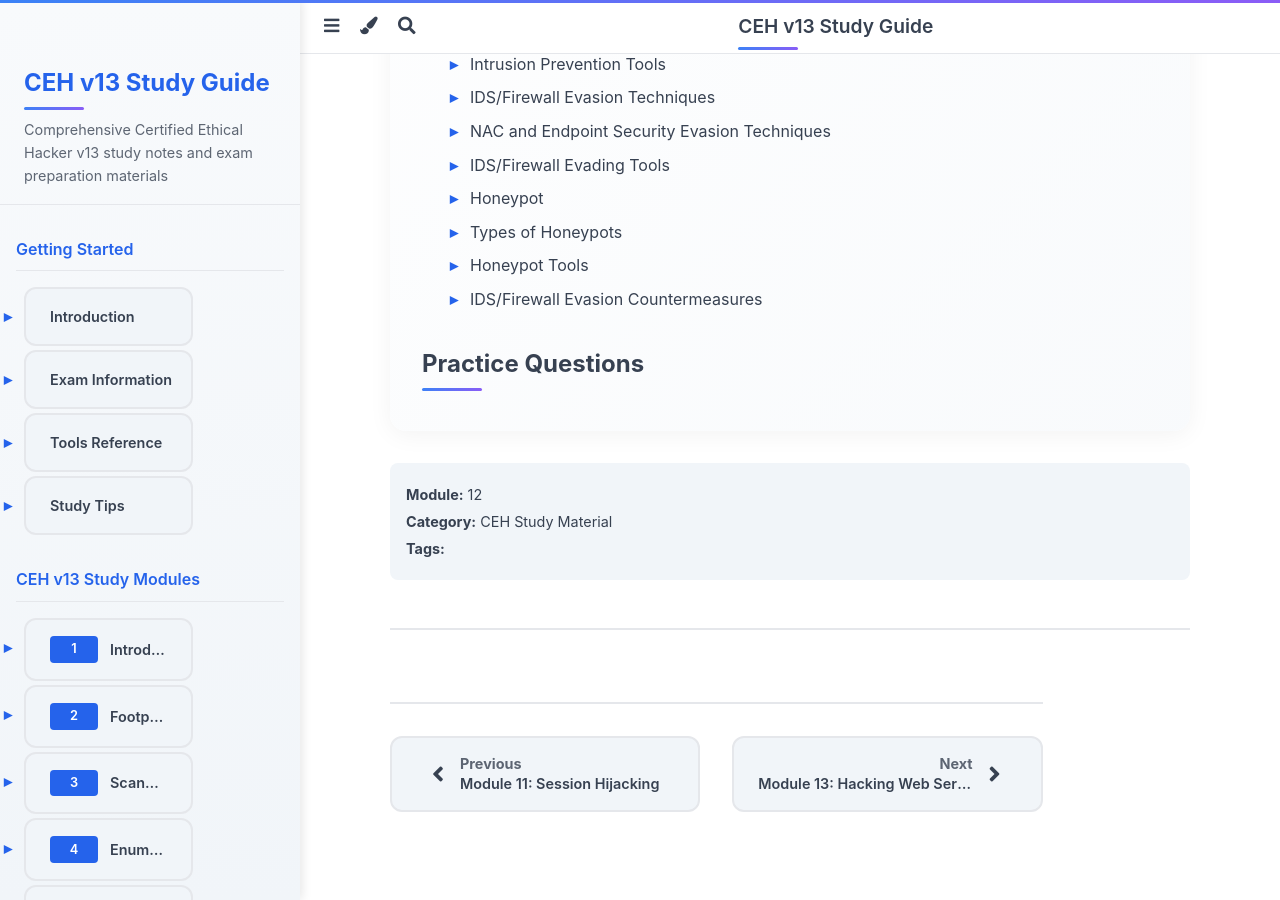
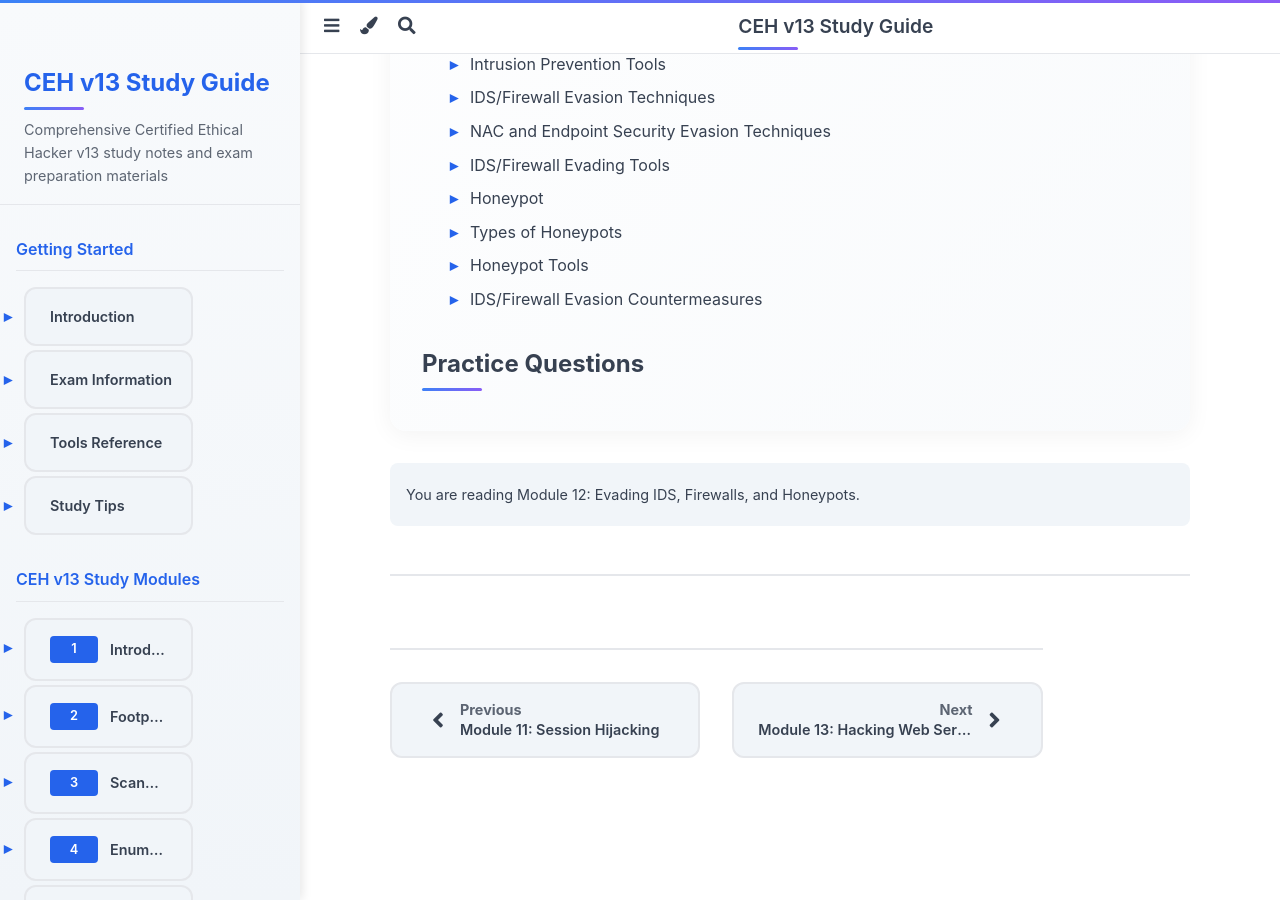
Before and after one commit to beingfluid/CEHv13, a Jekyll site: the page built from _modules/12-evading-ids-firewalls-honeypots.md, in a window 1280 px wide and 900 px high, scrolled down 770 px. Built offline with Jekyll 4.4.1, drawn with Linux system fonts in a browser that asks for light colours.

Commit message:
Clean up modules and update layouts
- Removed outdated module files (SUMMARY.md, exam-info.md, study-tips.md, tools-reference.md)
- Updated module layout with enhanced header structure
- Refined page navigation styling and markup
- Cleaned up module directory structure
- Rebuilt Jekyll site with latest changes

```diff
--- a/_layouts/module.html
+++ b/_layouts/module.html
@@ -14,19 +14,7 @@
   {% if page.module %}
   <footer class="module-footer">
     <div class="module-info">
-      <p><strong>Module:</strong> {{ page.module }}</p>
-      <p>
-        <strong>Category:</strong> {{ page.category | default: "CEH Study
-        Material" }}
-      </p>
-      {% if page.tags %}
-      <p>
-        <strong>Tags:</strong>
-        {% for tag in page.tags %}
-        <span class="tag">{{ tag }}</span>{% unless forloop.last %}, {%
-        endunless %} {% endfor %}
-      </p>
-      {% endif %}
+      <p>You are reading Module {{ page.module }}: {{ page.title }}.</p>
     </div>
   </footer>
   {% endif %}
```
Also changed, not shown: _includes/page-navigation.html (+6 -2 lines), _modules/SUMMARY.md (deleted, +0 -32 lines), _modules/exam-info.md (deleted, +0 -1 lines), _modules/study-tips.md (deleted, +0 -1 lines), _modules/tools-reference.md (deleted, +0 -1 lines).
